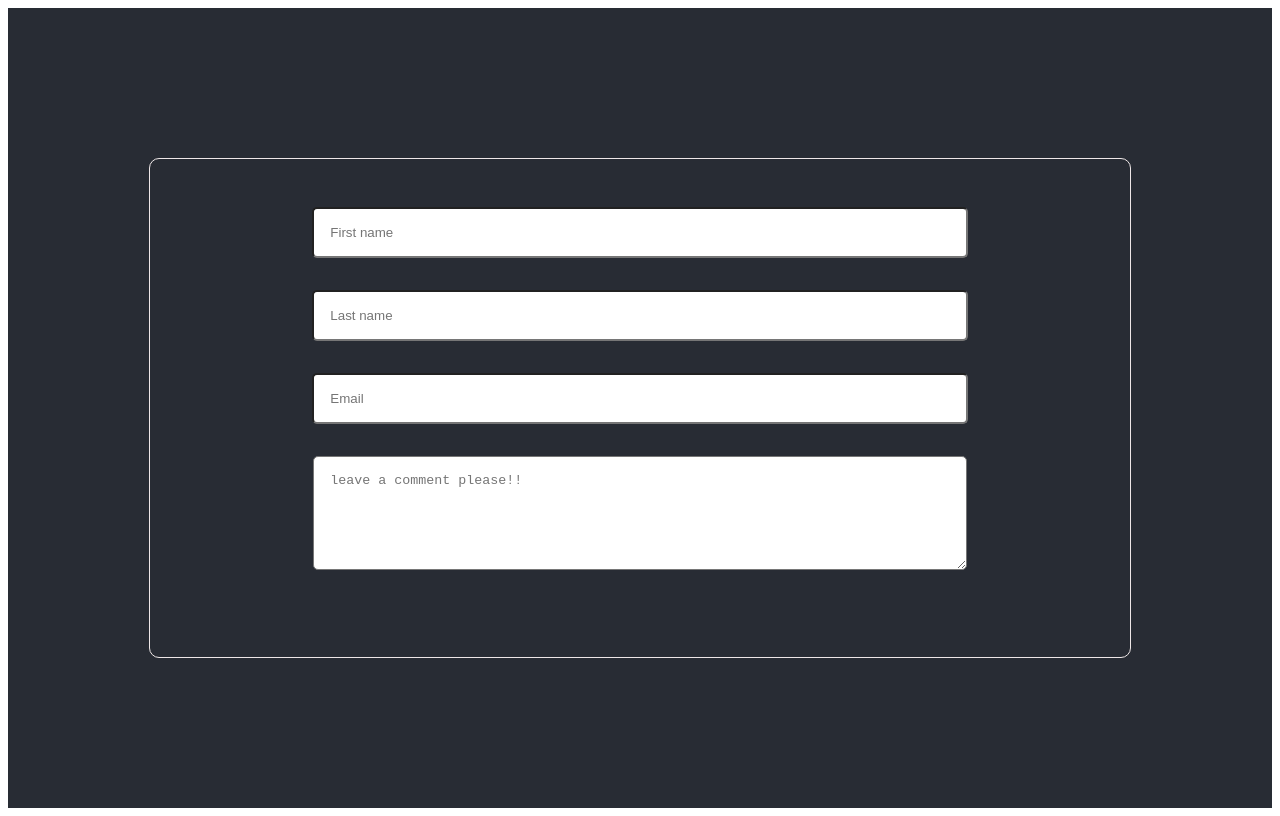
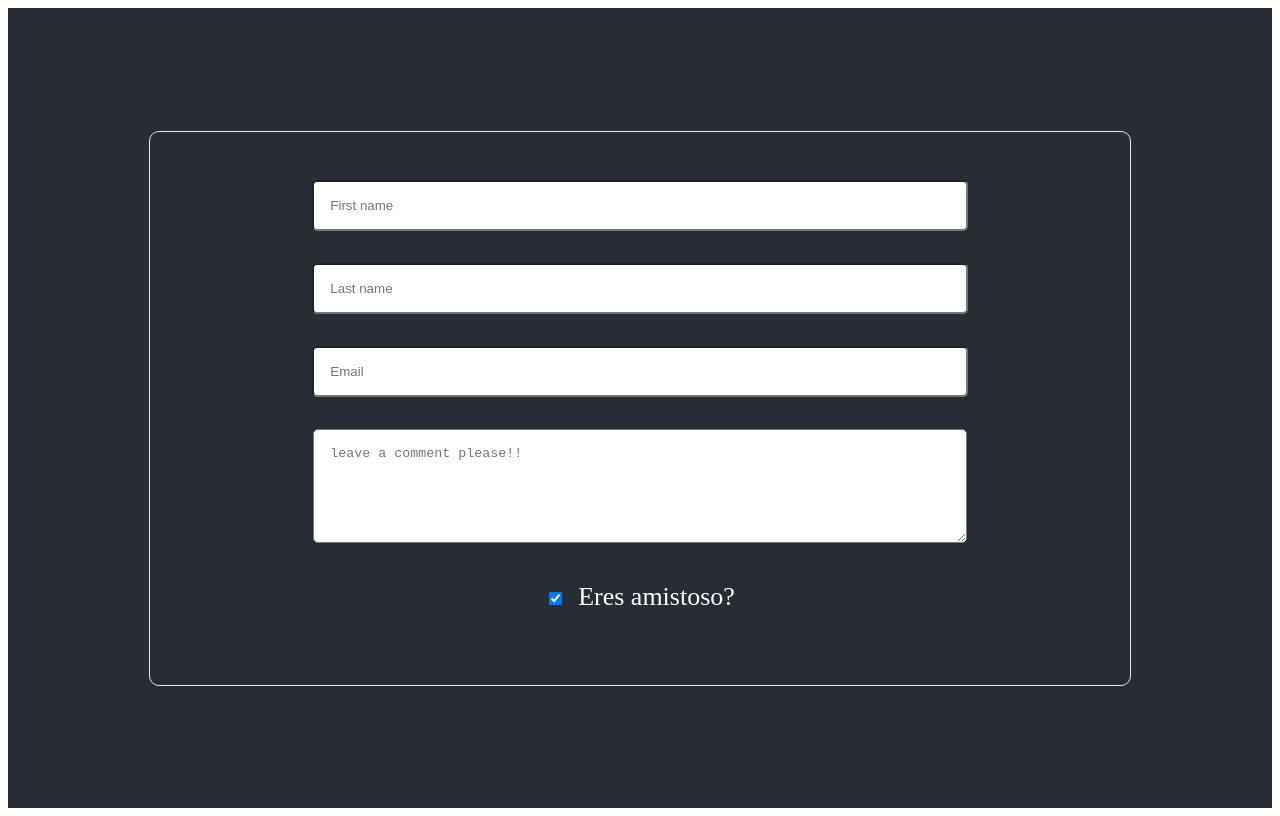
Before and after one commit to FelProg/reactScribbles, a React (Create React App) app: page / in a window 1280 px wide. Built offline with nearby package versions, Linux system fonts and the light colour scheme.

Commit message:
adding a checkbox with its style

```diff
--- a/src/App.css
+++ b/src/App.css
@@ -28,3 +28,8 @@ textarea{
   font-size: calc(10px + 2vmin);
   color: white;
 }
+
+#isVerified{
+  width: fit-content;
+  margin-right: 1rem;
+}
--- a/src/components/Form.js
+++ b/src/components/Form.js
@@ -2,14 +2,24 @@ import React from "react";
 
 export default function Form(){
 
-    const [inputData,setInputData] = React.useState({firstName:"",lastName:"",email:"",comments:""});
+    const [inputData,setInputData] = React.useState({
+        firstName:"",
+        lastName:"",
+        email:"",
+        comments:"",
+        isVerified:true
+    });
 
     console.log(inputData);
 
     function handleInput(event){
+
+        const { name, value, type, checked} = event.target
+
+
         setInputData( prevValue => {
             return{
-                ...prevValue, [event.target.name]:event.target.value
+                ...prevValue, [name]: type === "checkbox" ? checked : value
             }
         })
     }
@@ -50,6 +60,18 @@ export default function Form(){
                 onChange={handleInput}
                 value={inputData.comments}
             />
+            <br />
+            <input
+                type="checkbox"
+                name="isVerified"
+                id="isVerified"
+                onChange={handleInput}
+                checked={inputData.isVerified}
+            />
+            <label htmlFor="isVerified">
+                Eres amistoso?
+            </label>
+
 
         </form>
     );
```
